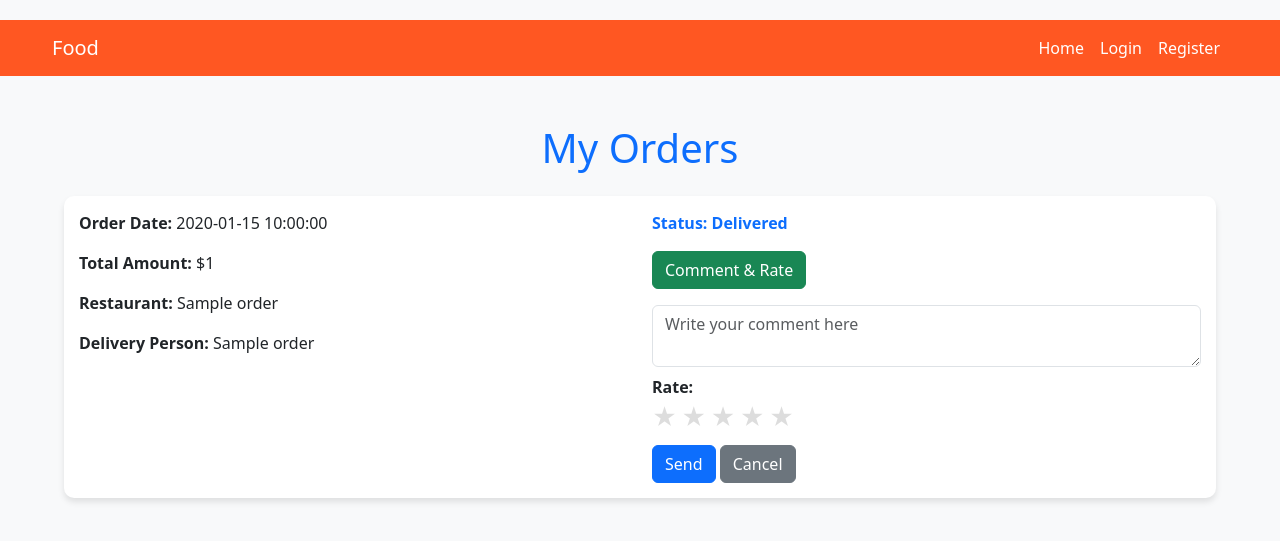
After one commit to Amirmehdig/Food, a Flask app: template templates/user_orders.html in a window 1280 px wide. The commit adds this page. Shown: the top 541 px of the page. Run offline with Flask 3, Linux system fonts and the light colour scheme; the template is opened without the code that fills it: most values are stand-ins (such as "Sample title", 1, 10 or a date in 2020); some libraries are stand-ins or nearby versions.

Commit message:
Add leaving comment to orders function

```diff
--- a/app.py
+++ b/app.py
@@ -130,5 +130,20 @@ def food(food_id):
         food = {"name": food.name, "price": food.price, "rating":int(food.rating), "description":food.description}
         return render_template('food.html', food=food, comments=comments)
 
+@app.route('/orders/', methods=['GET', 'POST'])
+def orders():
+    orders = db_handler.get_order_headers_of_user(int(session['user_id']))
+    if request.method == 'GET':
+        if orders[0] != None:
+            orders = [{"order_id": order.order_id, "status": order.status, "total_amount": order.total_amount, "restaurant_name":order.restaurant_name,
+                    "delivery_person_name":order.delivery_person_name, "order_date":order.order_date} for order in orders]
+        return render_template('user_orders.html', orders=orders)
+    if request.method == 'POST':
+        order_id = request.form.get('order_id')
+        comment = request.form.get('comment')
+        rating = request.form.get('rating')
+        db_handler.post_comment(int(order_id), int(rating), comment)
+        return render_template('user_orders.html', orders=orders)
+
 if __name__ == '__main__':
     app.run(debug=True)
--- a/db_handler.py
+++ b/db_handler.py
@@ -366,7 +366,9 @@ class DBHandler:
     # Orders
     def get_order_headers_of_user(self, user_id):
         """Fetches order headers of a user using their user_id."""
-        query = "SELECT * FROM OrderHeader WHERE user_id = ?"
+        query = '''SELECT oh.order_id, oh.order_date, oh.total_amount, oh.status, r.name restaurant_name, dp.name delivery_person_name
+                    FROM OrderHeader oh inner join Restaurants r on oh.restaurant_id = r.restaurant_id inner join DeliveryPerson dp on oh.delivery_person_id = dp.delivery_person_id
+                    WHERE user_id = ?'''
         params = (user_id,)
         conn = self.get_connection()
         if not conn:
--- a/templates/base.html
+++ b/templates/base.html
@@ -176,6 +176,27 @@
         .comment-text {
             margin-top: 10px;
         }
+        .order-card {
+            border-radius: 10px;
+            box-shadow: 0 4px 6px rgba(0, 0, 0, 0.1);
+            margin-bottom: 20px;
+            background-color: #fff;
+            padding: 15px;
+        }
+        .order-status {
+            font-weight: bold;
+        }
+        .rating-stars span {
+            font-size: 1.5rem;
+            cursor: pointer;
+            color: #ddd; /* Default color for stars */
+        }
+        .rating-stars span.active {
+            color: #ffc107; /* Gold color for active stars */
+        }
+        .comment-actions {
+            margin-top: 10px;
+        }
     </style>
 </head>
 <body>
@@ -196,7 +217,7 @@
                             <a class="nav-link" href="#">Profile</a>
                         </li>
                         <li class="nav-item">
-                            <a class="nav-link" href="#">Orders</a>
+                            <a class="nav-link" href="/orders/">Orders</a>
                         </li>
                         <li class="nav-item">
                             <a class="nav-link" href="/logout/">Logout</a>
--- /dev/null
+++ b/templates/user_orders.html
@@ -0,0 +1,115 @@
+{% extends 'base.html' %}
+{% block content %}
+<div class="container mt-5">
+    <h1 class="text-center text-primary mb-4">My Orders</h1>
+    <div class="orders">
+        {% for order in orders %}
+        <div class="order-card">
+            <div class="row">
+                <div class="col-md-6">
+                    <p><strong>Order Date:</strong> {{ order.order_date }}</p>
+                    <p><strong>Total Amount:</strong> ${{ order.total_amount }}</p>
+                    <p><strong>Restaurant:</strong> {{ order.restaurant_name }}</p>
+                    <p><strong>Delivery Person:</strong> {{ order.delivery_person_name }}</p>
+                </div>
+                <div class="col-md-6">
+                    <p class="order-status text-primary"><strong>Status:</strong> {{ order.status }}</p>
+                    {% if order.status == "Delivered" %}
+                    <button class="btn btn-success comment-btn" onclick="showCommentBox('{{ order.order_id }}')">Comment & Rate</button>
+                    <div id="comment-box-{{ order.order_id }}" class="comment-box mt-3">
+                        <textarea class="form-control mb-2" id="comment-text-{{ order.order_id }}" placeholder="Write your comment here"></textarea>
+                        <div class="rating-box">
+                            <label><strong>Rate:</strong></label>
+                            <div class="rating-stars" id="rating-stars-{{ order.order_id }}">
+                                <span data-rating="1" onclick="setRating('{{ order.order_id }}', 1)">★</span>
+                                <span data-rating="2" onclick="setRating('{{ order.order_id }}', 2)">★</span>
+                                <span data-rating="3" onclick="setRating('{{ order.order_id }}', 3)">★</span>
+                                <span data-rating="4" onclick="setRating('{{ order.order_id }}', 4)">★</span>
+                                <span data-rating="5" onclick="setRating('{{ order.order_id }}', 5)">★</span>
+                            </div>
+                        </div>
+                        <div class="comment-actions">
+                            <button class="btn btn-primary" onclick="submitComment('{{ order.order_id }}')">Send</button>
+                            <button class="btn btn-secondary" onclick="hideCommentBox('{{ order.order_id }}')">Cancel</button>
+                        </div>
+                    </div>
+                    {% endif %}
+                </div>
+            </div>
+        </div>
+        {% endfor %}
+    </div>
+</div>
+
+<!-- Bootstrap JS -->
+<script src="https://cdnjs.cloudflare.com/ajax/libs/bootstrap/5.3.0/js/bootstrap.bundle.min.js"></script>
+<script>
+    function showCommentBox(orderId) {
+        document.getElementById(`comment-box-${orderId}`).style.display = 'block';
+    }
+
+    function hideCommentBox(orderId) {
+        const commentBox = document.getElementById(`comment-box-${orderId}`);
+        commentBox.style.display = 'none';
+        commentBox.querySelector('textarea').value = ''; // Clear comment box
+        const stars = commentBox.querySelectorAll('.rating-stars span');
+        stars.forEach(star => star.classList.remove('active')); // Reset star rating
+    }
+
+    function setRating(orderId, rating) {
+        const stars = document.getElementById(`rating-stars-${orderId}`).querySelectorAll('span');
+        stars.forEach(star => {
+            if (parseInt(star.getAttribute('data-rating')) <= rating) {
+                star.classList.add('active');
+            } else {
+                star.classList.remove('active');
+            }
+        });
+    }
+
+    function submitComment(orderId) {
+    const comment = document.getElementById(`comment-text-${orderId}`).value;
+    const stars = document.getElementById(`rating-stars-${orderId}`).querySelectorAll('span');
+    let rating = 0;
+
+    stars.forEach(star => {
+        if (star.classList.contains('active')) {
+            rating = parseInt(star.getAttribute('data-rating'));
+        }
+    });
+
+    if (!comment || rating === 0) {
+        alert('Please provide a comment and rating!');
+        return;
+    }
+
+    // Prepare form data
+    const formData = new FormData();
+    formData.append('order_id', orderId);
+    formData.append('comment', comment);
+    formData.append('rating', rating);
+
+    // Send POST request to the server
+    fetch('/orders/', {
+        method: 'POST',
+        body: formData
+    })
+    .then(response => {
+        if (!response.ok) {
+            throw new Error('Network response was not ok');
+        }
+        return response.text(); // Parse the response as text if no JSON is expected
+    })
+    .then(responseData => {
+        // Handle the server's response
+        console.log('Comment submitted successfully:', responseData);
+        alert('Your comment has been submitted!');
+        hideCommentBox(orderId); // Clear and hide comment box
+    })
+    .catch(error => {
+        console.error('Error submitting comment:', error);
+        alert('There was an error submitting your comment. Please try again.');
+    });
+}
+</script>
+{% endblock %}
```
